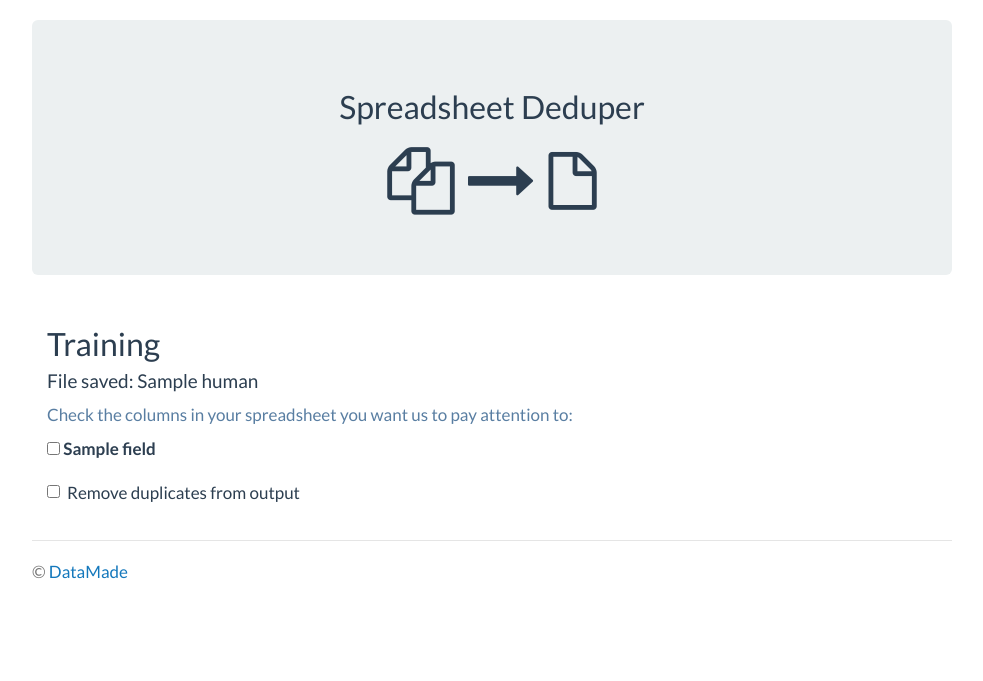
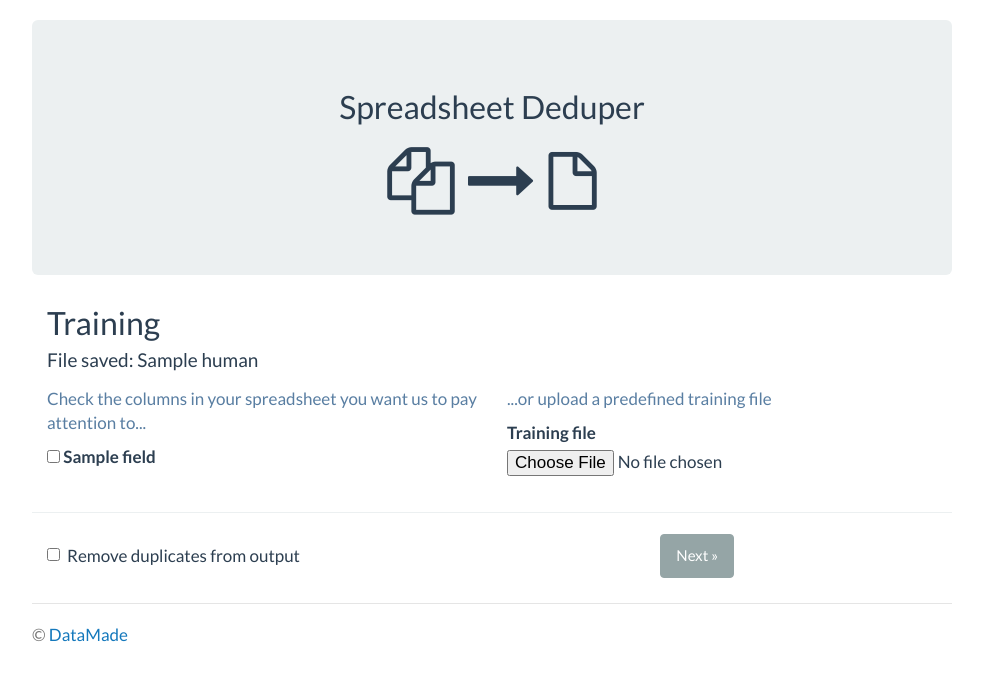
Before and after one commit to colintj/dedupe-web, a Flask app: template templates/training.html in a window 1280 px wide. Shown: the top 681 px of the page, without its empty margins (148-1131 px from the left). Run offline with Flask 2, Linux system fonts and the light colour scheme; the template is opened without the code that fills it: most values are stand-ins (such as "Sample title", 1, 10 or a date in 2020); some libraries are stand-ins or nearby versions.

Commit message:
Implementing the development version of dedupe

```diff
--- a/app.py
+++ b/app.py
@@ -38,6 +38,7 @@ def index():
             session['fields'] = fields
             return redirect(url_for('training'))
         else:
+            # probably need to make sure to handle the error in the template
             error = 'Error uploading file'
             status_code = 500
     else:
@@ -51,14 +52,26 @@ def index():
     }
     return make_response(render_app_template('index.html', **context), status_code)
 
-@app.route('/training/')
+@app.route('/training/', methods=['GET', 'POST'])
 def training():
     if not session.get('filename'):
         return redirect(url_for('index'))
     else:
         filename = session.get('filename')
         fields = session.get('fields')
-        return render_app_template('training.html', filename=filename, fields=fields)
+        error = None
+        if request.method == 'POST':
+            f = request.files.get('training_file')
+            if f and allowed_file(f.filename):
+                training_filename = secure_filename(str(time.time()) + '_' + f.filename)
+            else:
+                error = 'Need a training file for now'
+        context = {
+            'filename': filename,
+            'fields': fields,
+            'error': error,
+        }
+        return render_app_template('training.html', **context)
 
 # UTILITY
 def render_app_template(template, **kwargs):
--- a/deduper.py
+++ b/deduper.py
@@ -13,9 +13,11 @@ class WebDeduper(object):
 
     def dedupe(self):
         data_d = self.readData()
-        data_sample = dedupe.dataSample(data_d, 150000)
         deduper = dedupe.Dedupe(self.fields)
-        deduper.train(data_sample, self.labeler)
+        deduper.sample(data_d, 150000)
+        if self.training_file:
+            deduper.readTraining(self.training_file)
+        deduper.train()
         deduper.writeTraining(self.outp)
         return self.outp.getvalue()
 
--- a/templates/base.html
+++ b/templates/base.html
@@ -36,7 +36,7 @@
           </h1>
         </div>
 
-        <div class='col-md-8'>
+        <div class='col-md-12'>
             {% block content %}{% endblock %}
         </div>
 
--- a/templates/training.html
+++ b/templates/training.html
@@ -2,9 +2,17 @@
 {% block content %}
     <h2>Training</h2>
     <h4>File saved: {{ filename.human }}</h4>
-    <form>
+    {% if error %}
+        <div class="alert alert-warning alert-dismissable">
+            <button type="button" class="close" data-dismiss="alert" aria-hidden="true">&times;</button>
+            <strong>Error!</strong> {{error}}
+        </div>
+    {% endif %}
+    <form role="form" action="{{ url_for('training')}}" method="post" enctype="multipart/form-data">
+        <div class="row">
+            <div class="col-md-6">
                 <div class="form-group">
-        <p class="help-block">Check the columns in your spreadsheet you want us to pay attention to: </p>
+                    <p class="help-block">Check the columns in your spreadsheet you want us to pay attention to... </p>
                     {% for field in fields %}
                         <label>
                             <input type="checkbox" name="{{field}}"> {{field}}
@@ -12,10 +20,27 @@
                         <br />
                     {% endfor %}
                   </div>
+            </div>
+            <div class="col-md-6">
+                <div class="form-group">
+                    <p class="help-block">...or upload a predefined training file</p>
+                    <label for="training_file">Training file</label>
+                    <input type="file" id="training_file" name="training_file">
+                </div>
+            </div>
+        </div>
+        <div class="row">
+            <hr />
+            <div class="col-md-8">
                 <div class="checkbox">
                     <label>
                         <input type="checkbox" name="remove_duplicates"> Remove duplicates from output
                     </label>
                 </div>
+            </div>
+            <div class="col-md-4">
+                <button type="submit" class="btn btn-default">Next &raquo;</button>
+            </div>
+        </div>
     </form>
 {% endblock %}
```
Lines whose indentation alone changed are shown as unchanged.
